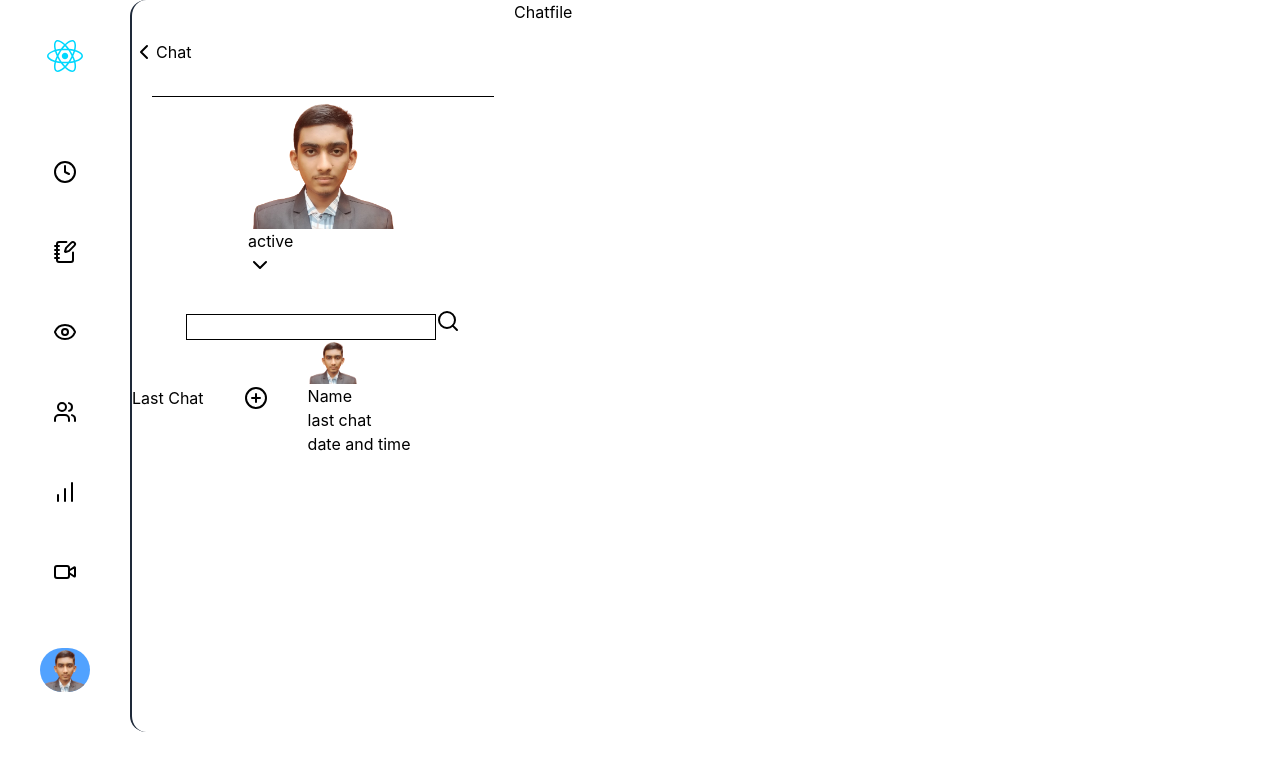
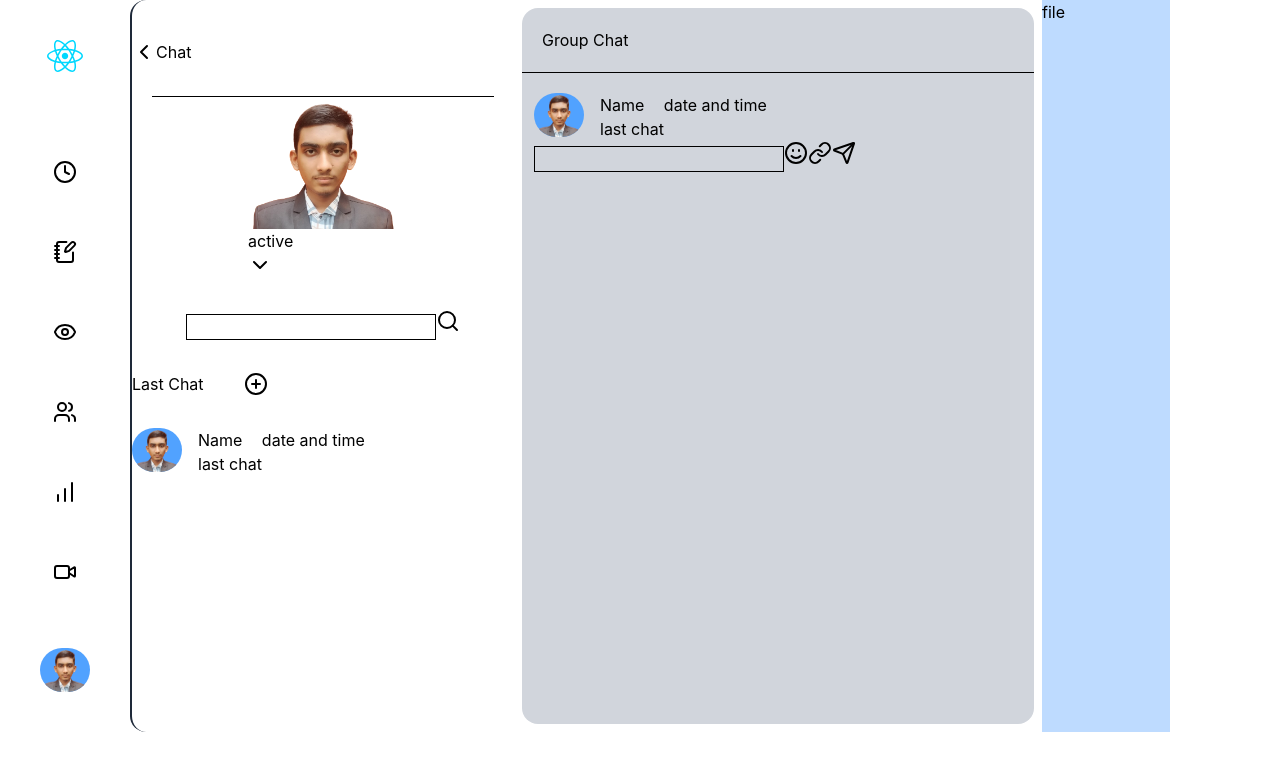
Before and after one commit to Ashraful332/electron, a React (Vite) app: page / in a window 1280 px wide. Shown: the top 770 px of the page. Built offline with nearby package versions, Linux system fonts and the light colour scheme.

Commit message:
add chate section

```diff
--- a/src/ui/home/chat.tsx
+++ b/src/ui/home/chat.tsx
@@ -1,10 +1,52 @@
+import profile from '../assets/ashraful.png'
+import icon1 from '../assets/face-slightly-smiling.svg'
+import icon2 from '../assets/link.svg'
+import icon3 from '../assets/send.svg'
 
 
 
-export default function Chat(){
-    return(
-        <div>
-            Chat
+export default function Chat() {
+    return (
+        <div className="bg-gray-300 w-[40vw] mx-2 my-2 rounded-2xl">
+            <div>
+                <div className="pt-5">
+                    <p className="ml-5">Group Chat</p>
+                    <hr className="my-5" />
+                </div>
+                <div className='px-3'>
+                    {/* chate demo */}
+                    <div className='flex flex-row'>
+                        <div className='flex flex-row gap-4' >
+                            <div>
+                                <img src={profile} alt="profile" width={50} className='bg-blue-400 rounded-full' />
+                            </div>
+                            <div>
+                                <p>Name</p>
+                                <p>last chat</p>
+                            </div>
+
+                        </div>
+
+                        <p>date and time</p>
+                    </div>
+                    {/* send message */}
+                    <div>
+                        <input type="text" name="send-msg" id="send-msg" className='border' />
+                        <button>
+                            {/* emoje */}
+                            <img src={icon1} alt="emmojy" />
+                        </button>
+                        <button>
+                            {/* emoje */}
+                            <img src={icon2} alt="emmojy" />
+                        </button>
+                        <button>
+                            {/* emoje */}
+                            <img src={icon3} alt="emmojy" />
+                        </button>
+                    </div>
+                </div>
+            </div>
         </div>
     )
 }
--- a/src/ui/home/files.tsx
+++ b/src/ui/home/files.tsx
@@ -2,7 +2,7 @@
 
 export default function Files(){
     return(
-        <div>
+        <div className="w-[10vw] bg-blue-200 ">
             file
         </div>
     )
--- a/src/ui/home/group.tsx
+++ b/src/ui/home/group.tsx
@@ -4,16 +4,16 @@ import profile from '../assets/ashraful.png'
 import search_ico from '../assets/search.svg'
 import arrow_don from '../assets/chevron-down.svg'
 
-export default function Group(){
-    return(
+export default function Group() {
+    return (
         <div className='border-l-2 border-l-gray-800 rounded-l-2xl py-10 w-96 '>
             <div>
                 <div>
                     <button className='flex flex-row items-center'>
-                        <img src={icon1} alt="arrow icon"  />
+                        <img src={icon1} alt="arrow icon" />
                         Chat
                     </button>
-                    <hr  className='mt-8 mx-5 '/>
+                    <hr className='mt-8 mx-5 ' />
                 </div>
 
                 <div className='flex flex-col items-center'>
@@ -37,20 +37,27 @@ export default function Group(){
                 </div>
 
                 <div>
-                    <div className='flex flex-row items-center gap-10'>
+                    <div className='flex flex-row items-center gap-10 my-8'>
                         <p>Last Chat</p>
                         <button>
                             <img src={icon2} alt="icon" />
                         </button>
-                        <div>
-                            <div>
+
+                    </div>
+                    <div>
+                        <div className='flex flex-row'>
+                            <div className='flex flex-row gap-4' >
                                 <div>
-                                    <img src={profile} alt="profile" width={50} />
+                                    <img src={profile} alt="profile" width={50} className='bg-blue-400 rounded-full' />
                                 </div>
-                                <p>Name</p>
-                                <p>last chat</p>
-                                <p>date and time</p>
+                                <div>
+                                    <p>Name</p>
+                                    <p>last chat</p>
+                                </div>
+
                             </div>
+
+                            <p>date and time</p>
                         </div>
                     </div>
                 </div>
```
